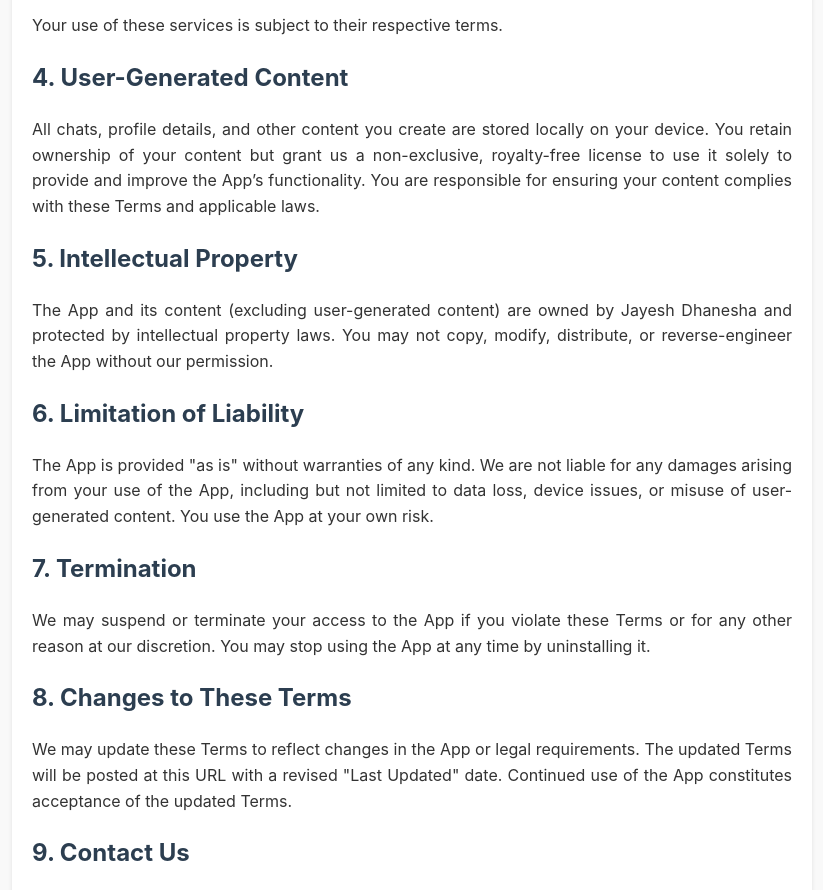
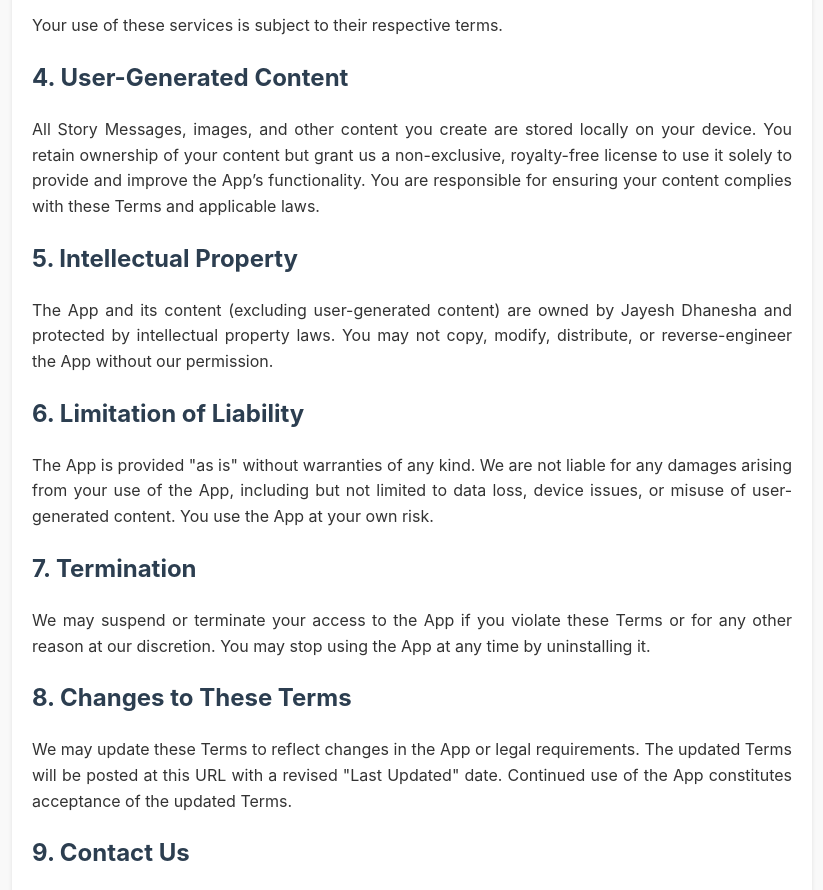
Before and after one commit to jayeshdddhanesha-wq/app-terms, a plain HTML site: page index.html in a window 1280 px wide. Shown: the part 922-1812 px from the top of the page, without its empty margins (228-1051 px from the left). Drawn offline with Linux system fonts and the light colour scheme.

Commit message:
Update index.html

```diff
--- a/index.html
+++ b/index.html
@@ -123,7 +123,7 @@
         <p>Your use of these services is subject to their respective terms.</p>
 
         <h2>4. User-Generated Content</h2>
-        <p>All chats, profile details, and other content you create are stored locally on your device. You retain ownership of your content but grant us a non-exclusive, royalty-free license to use it solely to provide and improve the App’s functionality. You are responsible for ensuring your content complies with these Terms and applicable laws.</p>
+        <p>All Story Messages, images, and other content you create are stored locally on your device. You retain ownership of your content but grant us a non-exclusive, royalty-free license to use it solely to provide and improve the App’s functionality. You are responsible for ensuring your content complies with these Terms and applicable laws.</p>
 
         <h2>5. Intellectual Property</h2>
         <p>The App and its content (excluding user-generated content) are owned by Jayesh Dhanesha and protected by intellectual property laws. You may not copy, modify, distribute, or reverse-engineer the App without our permission.</p>
```
